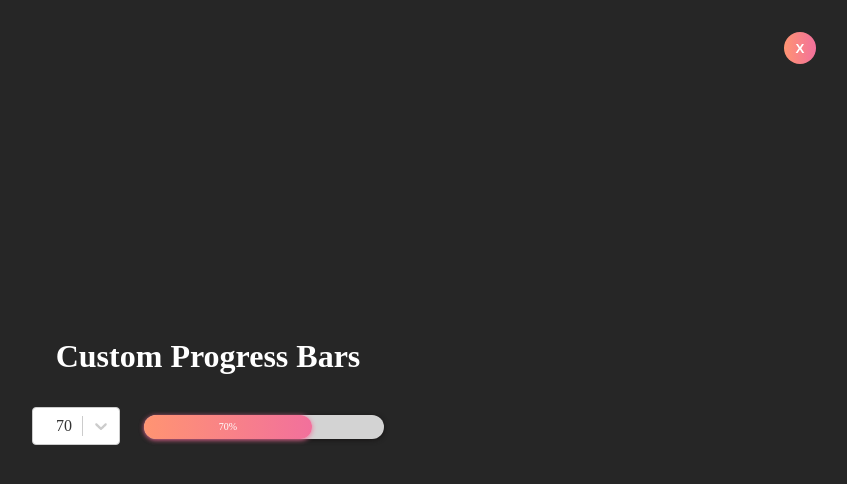
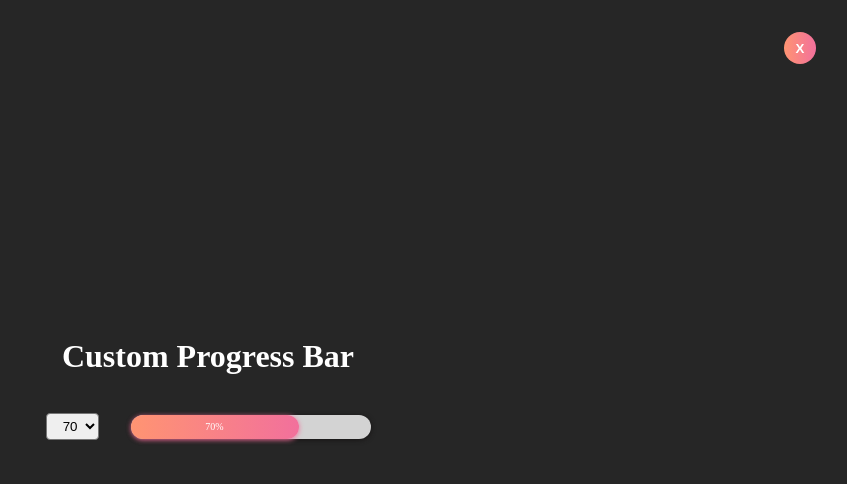
Before and after one commit to codexarama/progress-components, a React (Create React App) app: page / in a window 1280 px wide. Both pictures are taken after a click on the button "bar". Shown: the top 484 px of the page, without its empty margins (432-1279 px from the left). Built offline with nearby package versions, Linux system fonts and the light colour scheme.

Commit message:
feat (ProgressBar) : basic and efficient select option
+ updated progress bar value

```diff
--- a/src/components/Choice/index.jsx
+++ b/src/components/Choice/index.jsx
@@ -48,7 +48,7 @@ export default function Choice({ label }) {
       </button>
 
       {label ? (
-        <ProgressBar progressBar={isOpen} close={handleClick} done="70" />
+        <ProgressBar progressBar={isOpen} close={handleClick}/>
       ) : (
         <ProgressStep progressStep={isOpen} close={handleClick} />
       )}
--- a/src/components/PercentOptions/index.jsx
+++ /dev/null
@@ -1,29 +0,0 @@
-import Select from 'react-select';
-
-const options = [];
-
-for (let n = 10; n <= 100; n += 10) {
-  options.push({ value: n, label: n });
-}
-
-// console.log(options);
-
-export default function PercentOptions() {
-  return (
-    <Select
-      name="percent_options"
-      id="percent_options"
-      classNamePrefix="percent_options"
-      defaultValue={options[6]}
-      options={options}
-      theme={(theme) => ({
-        ...theme,
-        colors: {
-          ...theme.colors,
-          primary25: 'lightgrey',
-          primary: '#262626',
-        },
-      })}
-    />
-  );
-}
--- a/src/components/ProgressBar/index.jsx
+++ b/src/components/ProgressBar/index.jsx
@@ -1,18 +1,28 @@
 import { useState } from 'react';
 import { createPortal } from 'react-dom';
-import PercentOptions from '../PercentOptions';
 import './progressBar.css';
 
-export default function ProgressBar({ progressBar, close, done }) {
-  const [style, setStyle] = useState({});
+const options = [];
 
-  setTimeout(() => {
-    const doneStyle = {
-      opacity: 1,
-      width: `${done}%`,
-    };
-    setStyle(doneStyle);
-  }, 1500);
+for (let n = 10; n <= 100; n += 10) {
+  options.push({ value: n, label: n });
+}
+
+// console.log(options);
+
+/**
+ *
+ * @param   {object}    props
+ * @param   {boolean}   props.progressBar   [modal (mount) || null (unmount)]
+ * @param   {function}  props.close         [handle click on button action]
+ * @returns {Reactnode} jsx in DOM
+ */
+export default function ProgressBar({ progressBar, close }) {
+  const [value, setValue] = useState('70');
+
+  const handleChange = (e) => {
+    setValue(e.currentTarget.value);
+  };
 
   return createPortal(
     <>
@@ -21,29 +31,41 @@ export default function ProgressBar({ progressBar, close, done }) {
           autoFocus
           className="modal"
           role="main"
-          // close modal when click outside of it
-          // onClick={() => {
-          //   close();
-          // }}
         >
           <button className="modal_close" aria-label="Close" onClick={close}>
             X
           </button>
-          <h1>Custom Progress Bars</h1>
+
+          <h1>Custom Progress Bar</h1>
+
           <section className="progress_bar">
-            <PercentOptions />
-            <div className="progress_bar--bg">
+
+            <div className="progress_bar--options">
+              <select value={value} onChange={handleChange}>
+                {options.map((option) => (
+                  <option value={option.value} key={option.value}>
+                    {option.label}
+                  </option>
+                ))}
+              </select>
+            </div>
+
+            <div className="progress_bar--full">
               <div
-                className="progress_bar--progress"
-                style={style}
+                className="progress_bar--value"
+                style={{
+                  opacity: 1,
+                  width: `${value}%`,
+                }}
                 role="progressbar"
-                aria-valuenow={done}
+                aria-valuenow={value}
                 aria-valuemin="0"
                 aria-valuemax="100"
               >
-                {done}%
+                {value}%
               </div>
             </div>
+
           </section>
         </main>
       ) : null}
--- a/src/components/ProgressBar/progressBar.css
+++ b/src/components/ProgressBar/progressBar.css
@@ -1,28 +1,34 @@
 .progress_bar {
-  width: 22rem;
   margin-top: 2rem;
   margin-bottom: 1rem;
   display: flex;
   justify-content: space-between;
+  align-items: center;
 }
 
-.progress_bar #percent_options {
-  width: 5.5rem;
+.progress_bar--options select {
+  outline: none;
+  cursor: pointer;
   text-align: right;
+  padding: 0.25rem;
+  border-radius: 0.25rem;
+  margin-right: 2rem;
 }
 
-#react-select-3-listbox {
-  width: 3.2rem;
-  text-align: right;
-  /* max-height: 11rem;
-  overflow: auto; */
+.progress_bar--options select:focus {
+  outline: none;
 }
 
-#react-select-3-listbox ::-webkit-scrollbar {
-  width: 0;
+.progress_bar--options select option {
+  text-align: right !important;
 }
 
-.progress_bar--bg {
+.progress_bar--options select:focus option:checked {
+  background: var(--bg);
+  color: var(--light);
+}
+
+.progress_bar--full {
   background-color: var(--tertiary);
   box-shadow: 0 1px 5px var(--dark);
   border-radius: 1rem;
@@ -32,7 +38,7 @@
   width: 15rem;
 }
 
-.progress_bar--progress {
+.progress_bar--value {
   background: linear-gradient(to left, var(--primary), var(--secondary));
   box-shadow: 0 1px 5px var(--primary);
   border-radius: 1rem;
```
